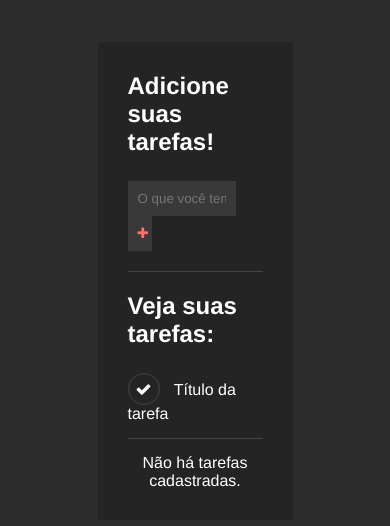
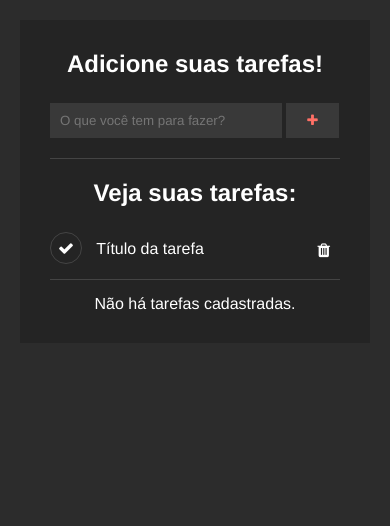
Before and after one commit to rafaelwr/ToDoListOOP, a plain HTML site: page index.html in a window 390 px wide. Drawn offline with Linux system fonts and the light colour scheme.

Commit message:
Aplicado estilo mobile.

```diff
--- a/css/styles.css
+++ b/css/styles.css
@@ -103,3 +103,25 @@ h2 {
 #empty-tasks {
 	text-align: center;
 }
+
+/* mobile */
+@media(max-width: 480px){
+
+    body {
+        padding: 20px;
+    }
+
+    h2 {
+        text-align: center;
+    }
+
+    #main-container {
+        max-width: 100%;
+        margin-top: 0;
+    }
+
+    .fa.fa-trash {
+        display: block;
+    }
+
+}
```
